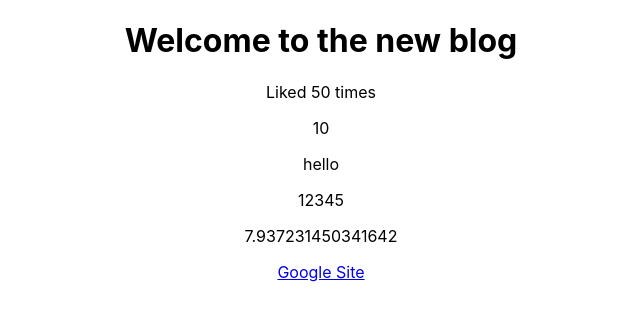
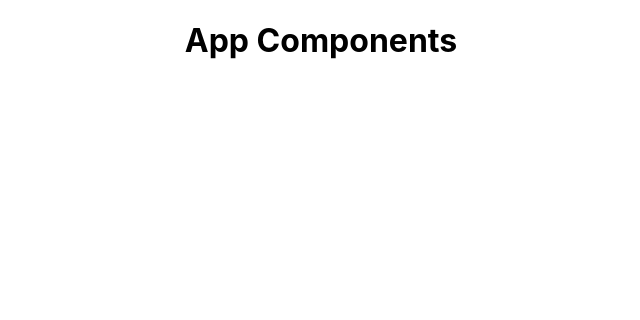
Before and after one commit to Harun29/first-react-project, a React (Create React App) app: page / in a window 1280 px wide. Shown: the top 320 px of the page, without its empty margins (319-959 px from the left). Built offline with nearby package versions, Linux system fonts and the light colour scheme.

Commit message:
checking branch

```diff
--- a/src/App.js
+++ b/src/App.js
@@ -1,24 +1,11 @@
 import './App.css';
 
 function App() {
-  const title = "Welcome to the new blog";
-  const like = 50;
-  /* jsx converts everything to string (before converting to html)
-   except booleans and objects */
-  const link = "http://www.google.com";
 
   return (
     <div className="App">
       <div className="content">
-        <h1>{ title }</h1>
-        <p>Liked {like} times</p>
-
-        <p>{10}</p>
-        <p>{"hello"}</p>
-        <p>{[1,2,3,4,5]}</p>
-        <p>{Math.random() * 10}</p>
-
-        <a href={link}>Google Site</a>
+        <h1>App Components</h1>
       </div>
     </div>
   );
```
